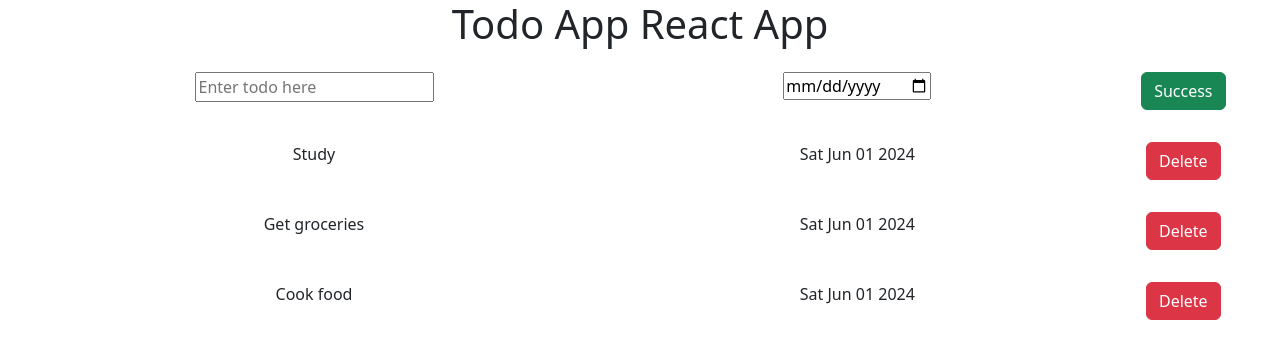
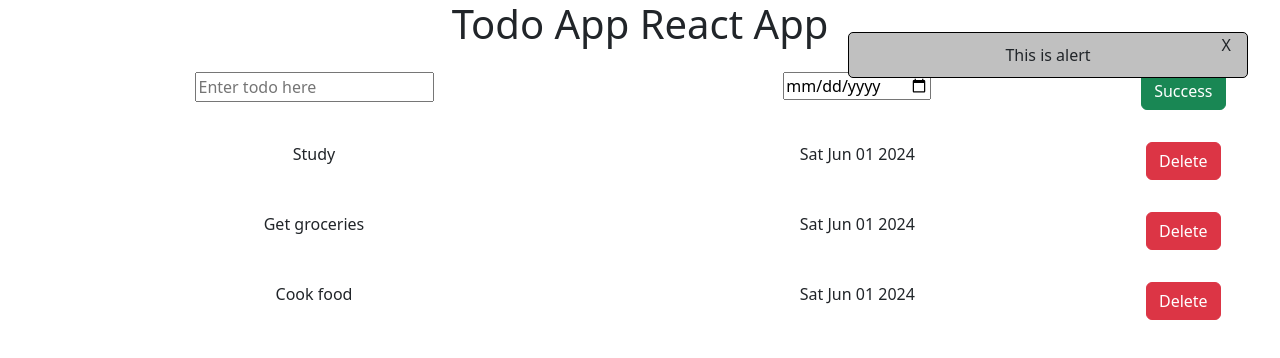
Before and after one commit to prajakta16m/first-react-redux-project, a React (Vite) app: page / in a window 1280 px wide. Shown: the top 358 px of the page. Built offline with nearby package versions, Linux system fonts and the light colour scheme.

Commit message:
Alert pop up modal with close functionality

```diff
--- a/src/App.jsx
+++ b/src/App.jsx
@@ -1,8 +1,9 @@
-import { Button } from "bootstrap";
+import { Alert, Button } from "bootstrap";
 import PButton from "./PButton";
 import AppName from "./components/AppName";
 import AddToDo from "./components/AddToDo";
 import TodDoItem1 from "./components/TodoItem1";
+import AlertModal from "./components/Alert";
 
 function App() {
   let Tasks = [
@@ -18,6 +19,8 @@ function App() {
 
       <AddToDo></AddToDo>
       <TodDoItem1 tasksList={Tasks}></TodDoItem1>
+
+      <AlertModal>This is alert</AlertModal>
     </center>
   );
 }
--- /dev/null
+++ b/src/components/Alert.jsx
@@ -0,0 +1,18 @@
+function AlertModal(props) {
+  let closeAlert = () => {
+    document.getElementsByClassName("alert-box")[0].remove();
+  };
+
+  return (
+    <>
+      <div className="alert-box">
+        {props.children}
+        <div className="close" onClick={closeAlert}>
+          X
+        </div>
+      </div>
+    </>
+  );
+}
+
+export default AlertModal;
--- a/src/components/TodoItem1.jsx
+++ b/src/components/TodoItem1.jsx
@@ -4,6 +4,7 @@ function TodDoItem1({ tasksList }) {
 
   let time = new Date();
 
+  // This is where importance of Typescript is understood !
   if (tasksList.length === 0) {
     return <p>No items found</p>;
   }
--- a/src/index.css
+++ b/src/index.css
@@ -3,3 +3,24 @@
     margin: 1em 0 1em 0;
   }
 }
+
+.alert-box{
+    width: 400px;
+    border: 1px solid black;
+    border-radius: 5px;
+    background-color: silver;
+    padding: 10px;
+    z-index: 999;
+    display: block;
+    position: fixed;
+    top: 2em;
+    right: 2em;
+}
+
+.close {
+  position: absolute;
+    top: 0;
+    right: 1em;
+    display: block;
+    cursor: pointer;
+}
```
